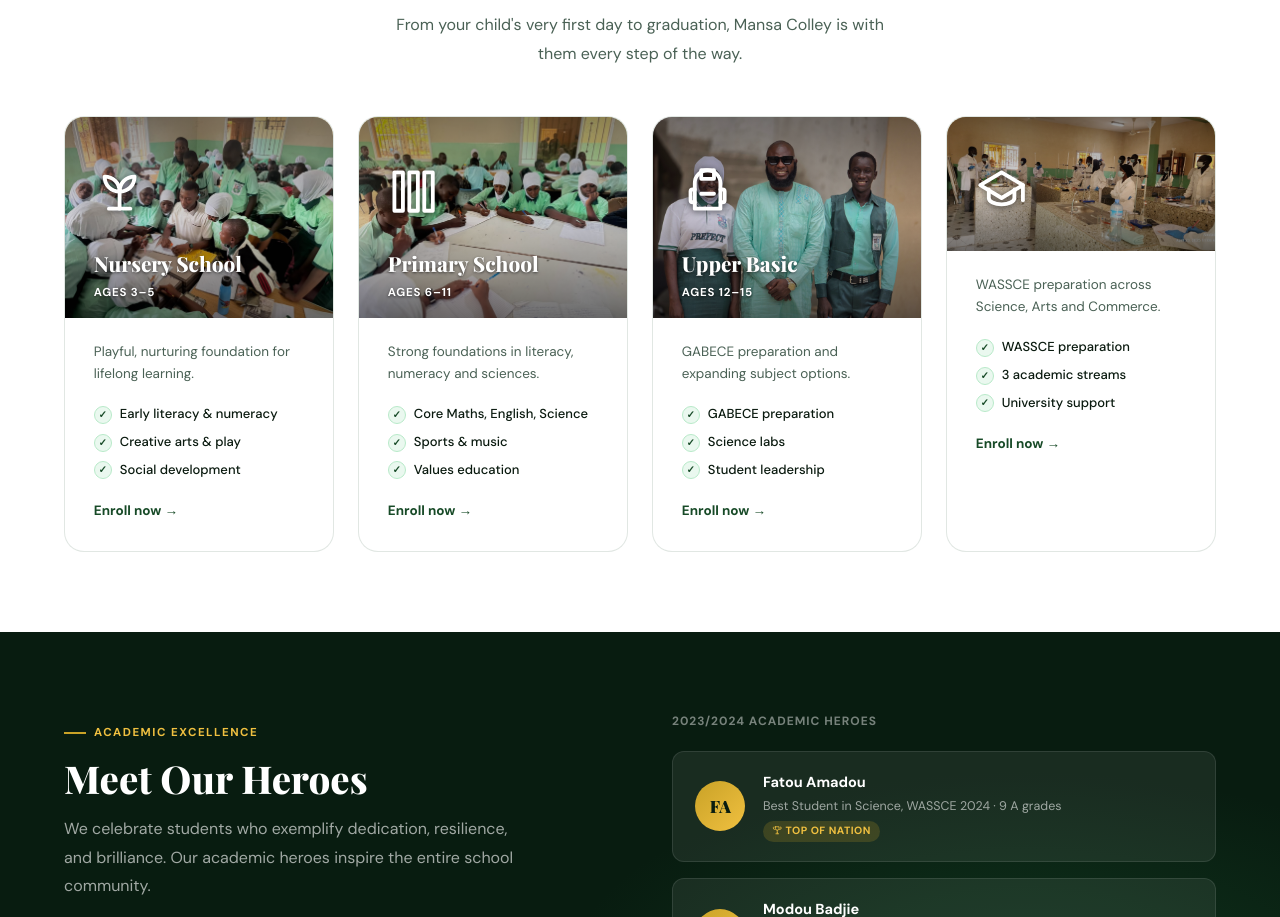
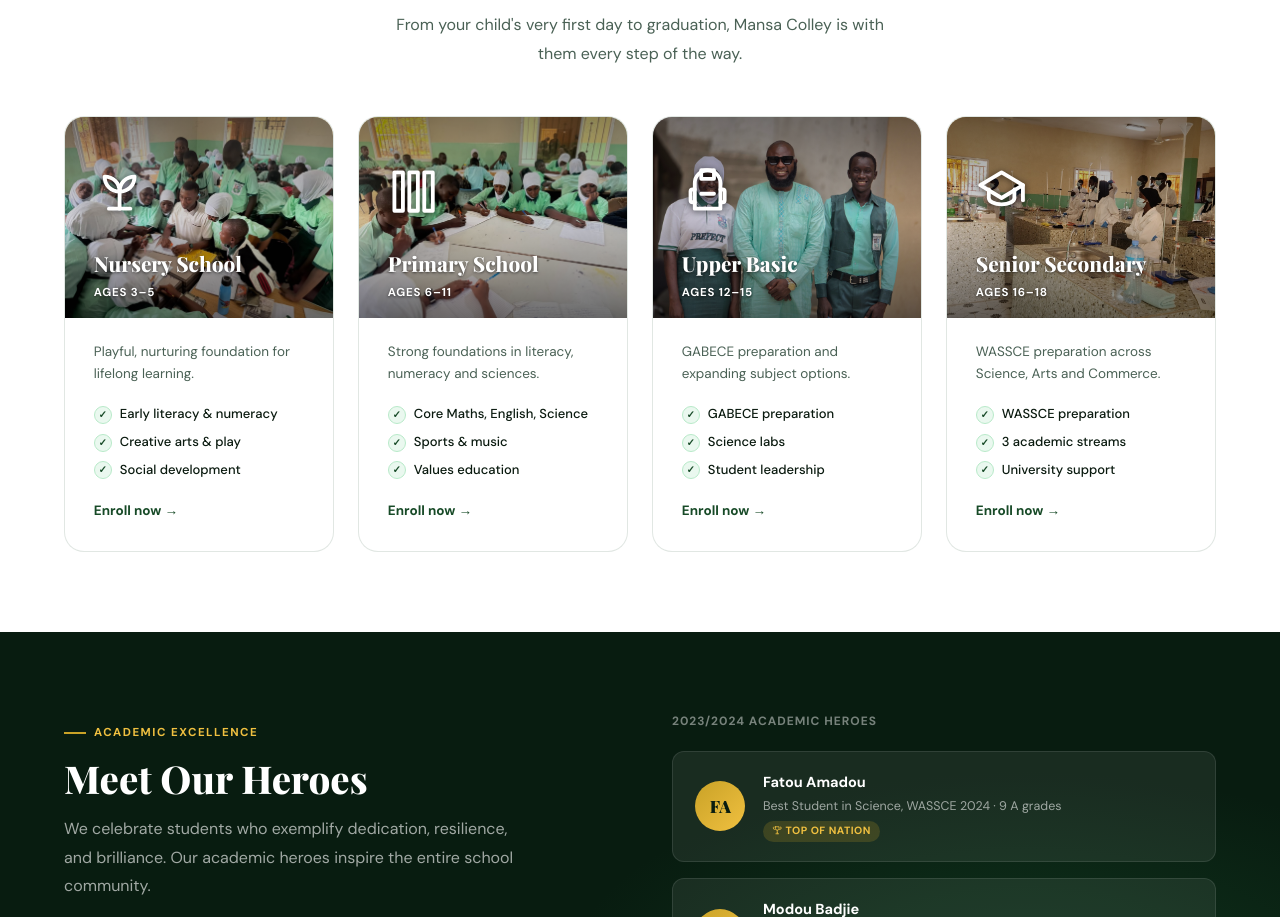
Before and after one commit to isatou614/mansa-colley-school, a plain HTML site: page index.html in a window 1280 px wide. Shown: the part 2066-2983 px from the top of the page. Drawn offline with nearby package versions, Linux system fonts and the light colour scheme.

Commit message:
Fix Senior Secondary card: match 4:3 aspect ratio so icon/name/level text isn't clipped

```diff
--- a/index.html
+++ b/index.html
@@ -283,7 +283,7 @@
         </div>
       </a>
       <a href="schools.html" class="school-card reveal">
-        <div class="sc-top senior" style="position:relative;overflow:hidden;color:#fff;aspect-ratio:2/1">
+        <div class="sc-top senior" style="position:relative;overflow:hidden;color:#fff;aspect-ratio:4/3">
           <img src="img/senior-quick.jpg" alt="Senior Secondary science lab class at Mansa Colley School" style="position:absolute;inset:0;width:100%;height:100%;object-fit:cover">
           <div style="position:absolute;inset:0;background:linear-gradient(180deg,rgba(0,0,0,0.45),rgba(0,0,0,0.15) 50%,rgba(0,0,0,0.55))"></div>
           <span class="sc-emoji" style="position:relative;filter:drop-shadow(0 1px 3px rgba(0,0,0,0.6))"><svg class="icon" aria-hidden="true" focusable="false"><use href="#icon-cap"></use></svg></span>
```
